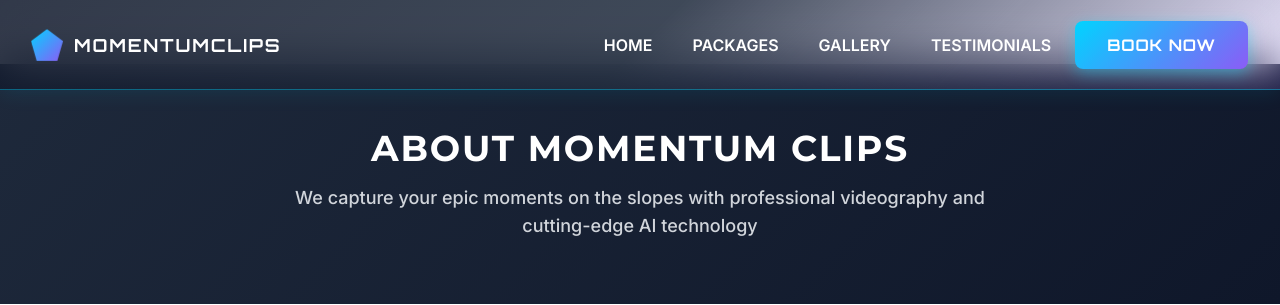
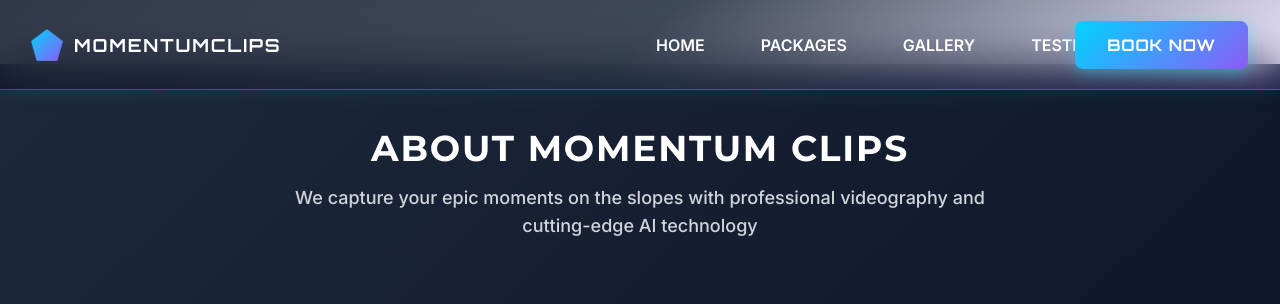
Before and after one commit to pac-dan/whiterabbit, a Flask app: page /about in a window 1280 px wide. Shown: the top 305 px of the page. Run offline with Flask 3, Linux system fonts and the light colour scheme; some libraries are stand-ins or nearby versions.

Commit message:
Center navigation items with logo left and Book Now button right

```diff
--- a/app/templates/base.html
+++ b/app/templates/base.html
@@ -87,21 +87,25 @@
     <!-- Navigation - Cyberpunk Upgraded -->
     <nav class="navbar fixed w-full z-50" id="mainNav">
         <div class="max-w-7xl mx-auto px-4 sm:px-6 lg:px-8 h-full">
-            <div class="flex justify-between items-center h-full">
-                <div class="flex items-center">
-                    <!-- Logo with Pulsing Polygon -->
+            <div class="flex items-center justify-between h-full">
+                <!-- Logo - Left -->
+                <div class="flex items-center flex-shrink-0">
                     <a href="{{ url_for('main.index') }}" class="flex items-center">
                         <span class="logo-polygon"></span>
                         <span class="text-lg sm:text-xl lg:text-2xl font-bold text-white" style="letter-spacing: 0.1em; font-family: 'Orbitron', sans-serif;">MOMENTUMCLIPS</span>
                     </a>
                 </div>
 
-                <!-- Desktop Navigation -->
-                <div class="hidden md:flex items-center space-x-2">
+                <!-- Desktop Navigation - Centered -->
+                <div class="hidden md:flex items-center space-x-6 absolute left-1/2 transform -translate-x-1/2">
                     <a href="{{ url_for('main.index') }}" class="nav-link font-semibold">HOME</a>
                     <a href="{{ url_for('main.packages') }}" class="nav-link font-semibold">PACKAGES</a>
                     <a href="{{ url_for('main.gallery') }}" class="nav-link font-semibold">GALLERY</a>
                     <a href="{{ url_for('main.testimonials') }}" class="nav-link font-semibold">TESTIMONIALS</a>
+                </div>
+
+                <!-- Book Now Button - Right -->
+                <div class="hidden md:flex items-center">
                     <a href="{{ url_for('main.packages') }}" class="btn-book-cyber">
                         BOOK NOW
                     </a>
```
